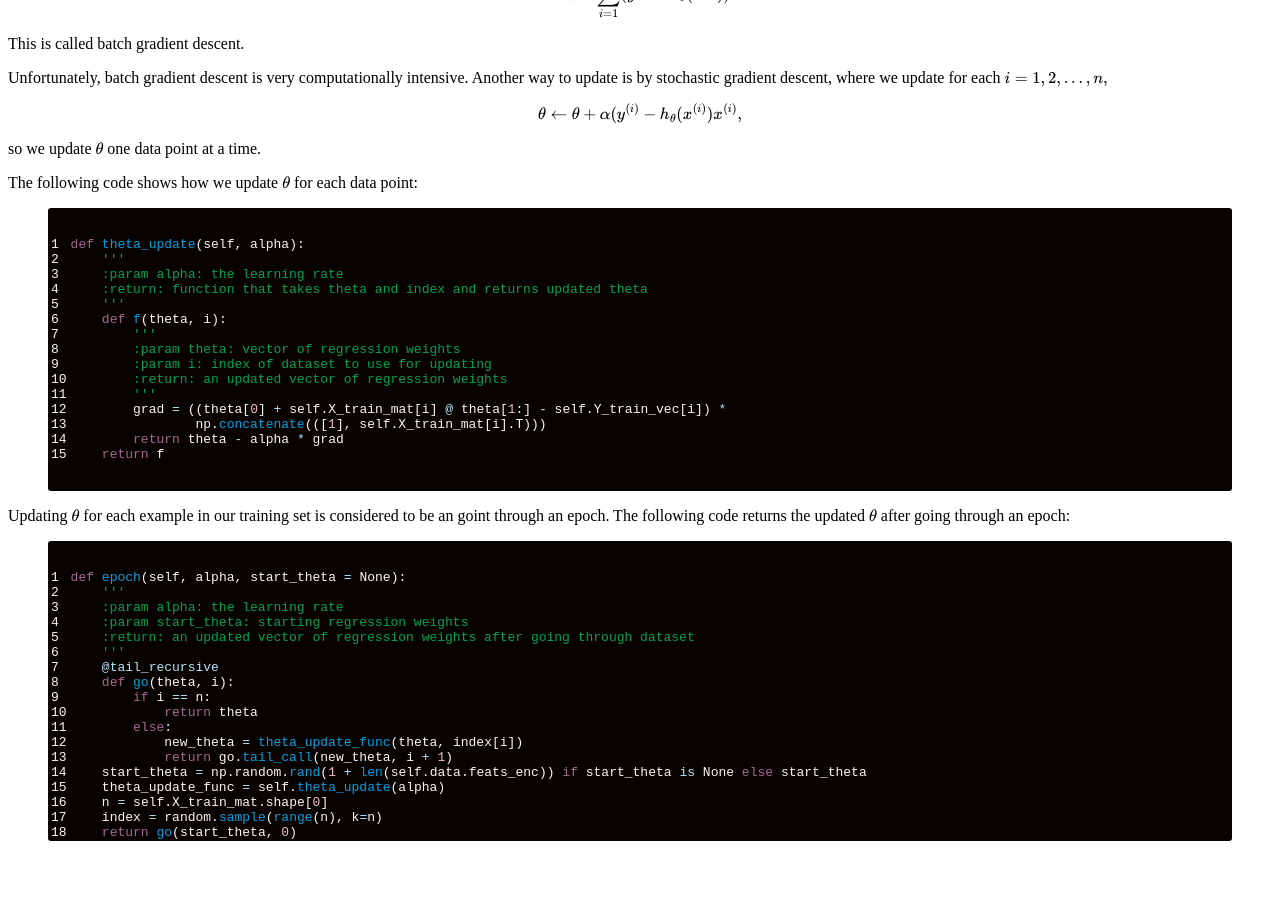
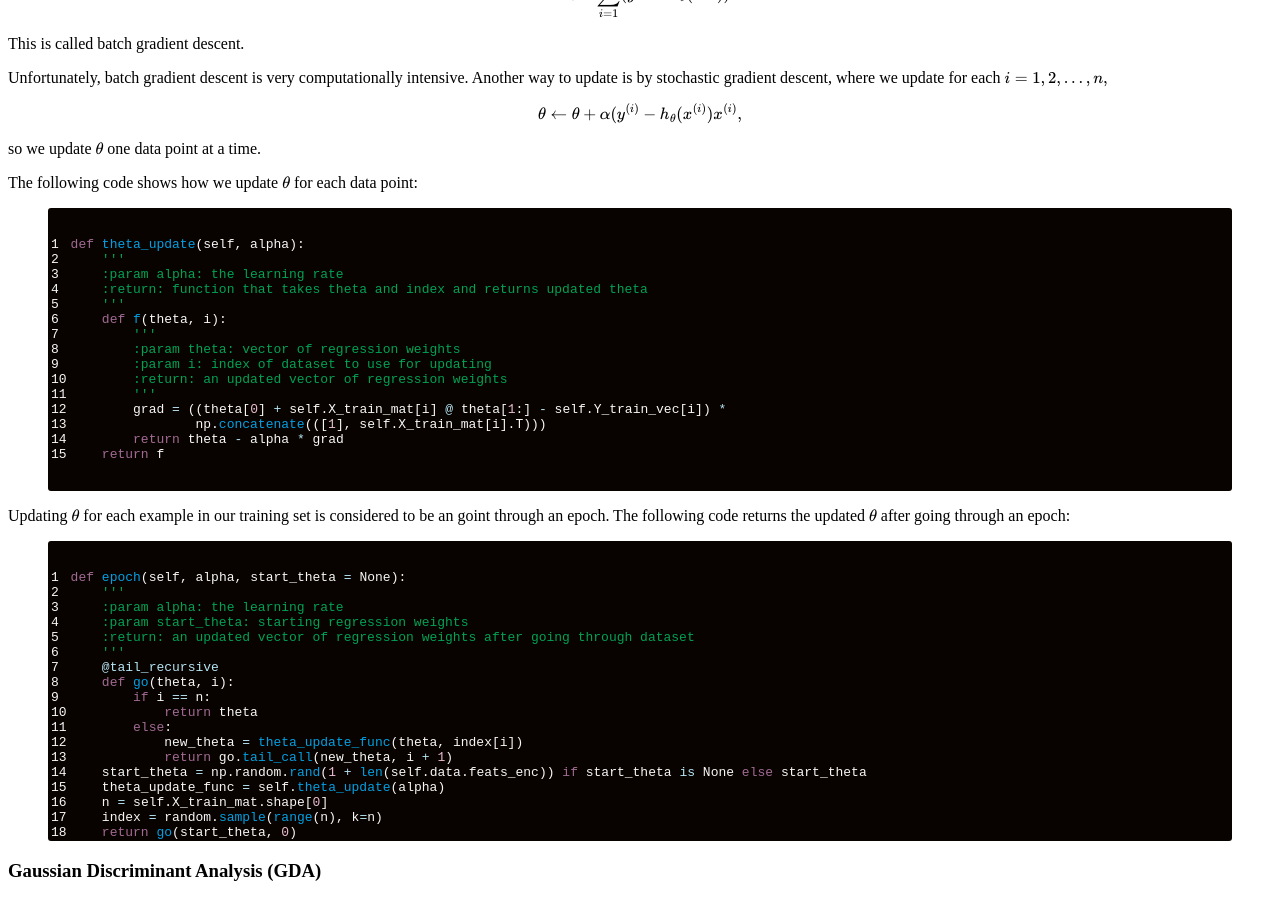
Before and after one commit to CategorIAN/categorian.github.io, a Jekyll site: the page built from projects/msu/m_508/linear_regression.md, in a window 1280 px wide and 900 px high, scrolled down 810 px. Built offline with Jekyll 4.4.1, drawn with Linux system fonts in a browser that asks for light colours; formulas are drawn with MathJax 3; before the commit the page ends 1667 px from its top, so only the background shows below that.

Commit message:
Update linear_regression.md

```diff
--- a/projects/msu/m_508/linear_regression.md
+++ b/projects/msu/m_508/linear_regression.md
@@ -100,3 +100,4 @@ def epoch(self, alpha, start_theta = None):
     return go(start_theta, 0)
 {%endhighlight%}
 </p>
+<h3>Gaussian Discriminant Analysis (GDA)</h3>
```
